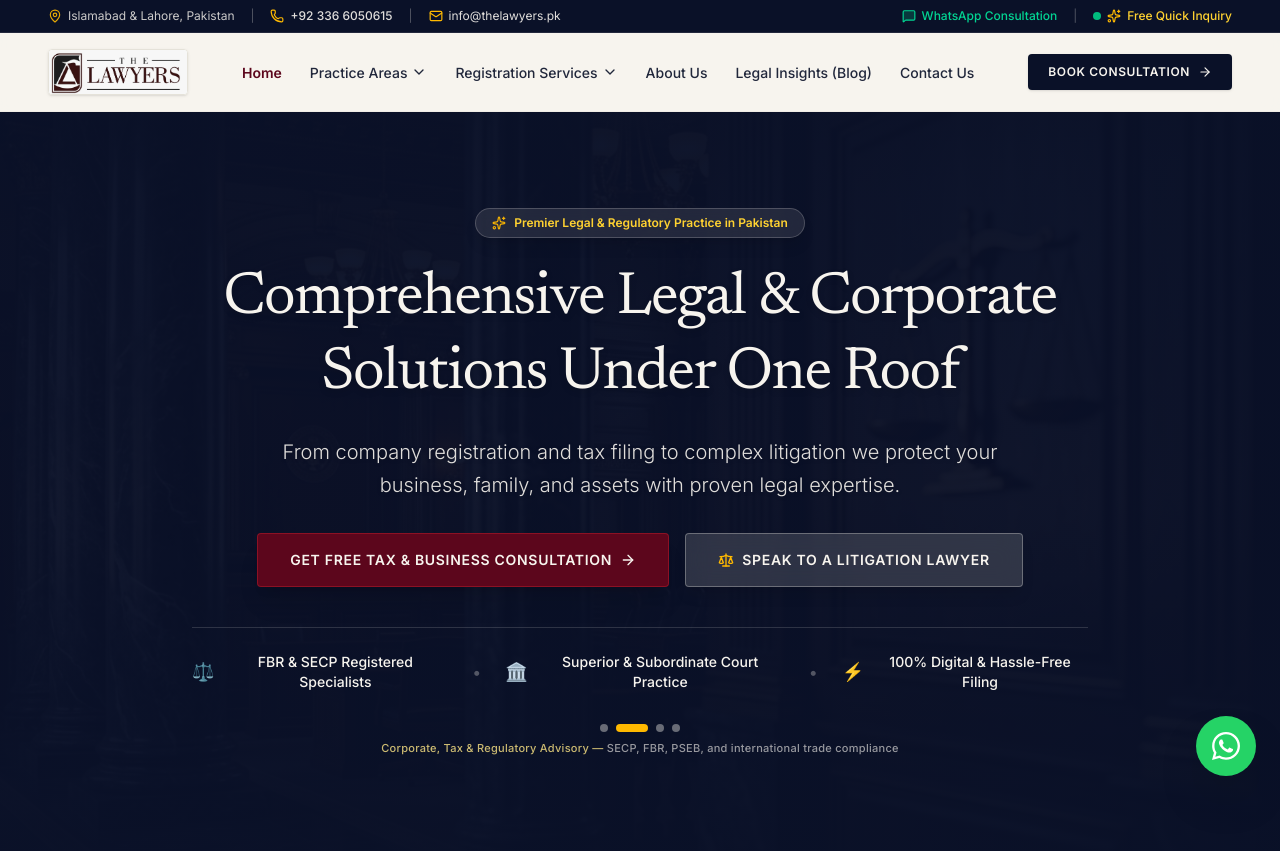
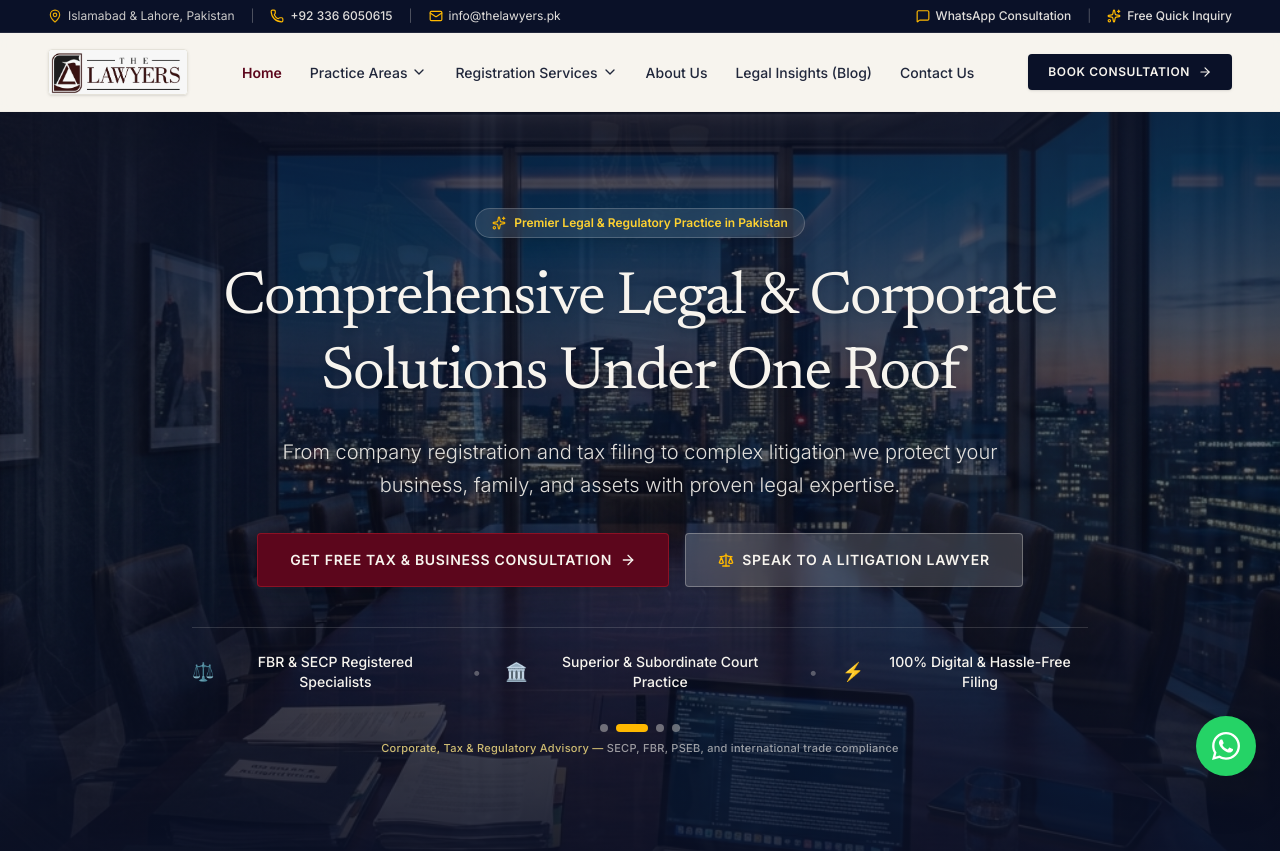
Before and after one commit to FaisalSidd123/thelawyers, a Next.js app: page / in a window 1280 px wide. Shown: the top 851 px of the page. Built offline with nearby package versions, Linux system fonts and the light colour scheme.

Commit message:
Local Badge Issue

```diff
--- a/src/app/page.js
+++ b/src/app/page.js
@@ -95,24 +95,26 @@ export default function Home() {
 
           {/* Dynamic Cross-Fading Premium Background Carousel */}
           <div className="absolute inset-0 z-0 bg-brand-navy overflow-hidden">
-            <AnimatePresence mode="wait">
+            {heroBackgrounds.map((bg, idx) => (
               <motion.div
-                key={bgIndex}
-                initial={{ opacity: 0, scale: 1.08 }}
-                animate={{ opacity: 1, scale: 1 }}
-                exit={{ opacity: 0, scale: 1.02 }}
-                transition={{ duration: 1.4, ease: [0.25, 1, 0.5, 1] }}
-                className="absolute inset-0 w-full h-full"
+                key={idx}
+                initial={false}
+                animate={{
+                  opacity: idx === bgIndex ? 1 : 0,
+                  scale: idx === bgIndex ? 1 : 1.06,
+                }}
+                transition={{ duration: 1.2, ease: 'easeInOut' }}
+                className="absolute inset-0 w-full h-full pointer-events-none"
               >
                 <Image
-                  src={heroBackgrounds[bgIndex].url}
-                  alt={heroBackgrounds[bgIndex].caption}
+                  src={bg.url}
+                  alt={bg.caption}
                   fill
-                  priority
+                  priority={idx === 0}
                   className="object-cover object-center"
                 />
               </motion.div>
-            </AnimatePresence>
+            ))}
 
             {/* Dark Luxury Gradient Overlays for perfect typography contrast */}
             <div className="absolute inset-0 bg-gradient-to-b from-brand-navy/70 via-brand-navy/40 to-brand-navy/85" />
--- a/src/components/Reviews.jsx
+++ b/src/components/Reviews.jsx
@@ -24,7 +24,7 @@ const initialReviews = [
   {
     id: 3,
     name: 'Shahid Mustafa Mastoi',
-    badge: 'Local Guide',
+    badge: 'Verified Google Review',
     rating: 5,
     text: 'I highly recommend The Lawyers for their professional and reliable legal services. They have successfully handled my company registration, annual renewals, FBR matters, and other legal requirements with great efficiency. Their team is top notch.',
     date: '2 months ago'
@@ -168,7 +168,7 @@ const initialReviews = [
   {
     id: 21,
     name: 'Rana Arslan Ali Khan',
-    badge: 'Local Guide',
+    badge: 'Verified Google Review',
     rating: 5,
     text: 'Very Good Experience They are very professional and also guide me accordingly',
     date: '2 months ago'
@@ -208,7 +208,7 @@ const initialReviews = [
   {
     id: 26,
     name: 'Sukoon Tea',
-    badge: 'Local Guide',
+    badge: 'Verified Google Review',
     rating: 5,
     text: 'Outstanding support and clear guidance for entity setup.',
     date: '2 months ago'
--- a/src/components/TopBar.jsx
+++ b/src/components/TopBar.jsx
@@ -2,31 +2,21 @@
 
 import { MapPin, Phone, Mail, MessageSquare, Sparkles } from 'lucide-react';
 
-export default function TopBar({ onOpenInquiry }) {
-  const handleInquiryClick = () => {
-    if (onOpenInquiry) {
-      onOpenInquiry();
-    } else {
-      window.open(
-        'https://wa.me/923366050615?text=Hello%20The%20Lawyers%2C%20I%20would%20like%20to%20make%20a%20Free%20Quick%20Inquiry%20regarding%20your%20legal%20services.',
-        '_blank'
-      );
-    }
-  };
-
+export default function TopBar() {
   return (
     <div className="bg-brand-navy text-brand-paper/90 text-xs py-2 px-4 md:px-12 border-b border-brand-paper/10 hidden sm:block">
       <div className="max-w-7xl mx-auto flex flex-col sm:flex-row justify-between items-center gap-2">
+
         {/* Top Left Details */}
         <div className="flex items-center gap-4 flex-wrap text-[11px] md:text-xs">
-          <span className="flex items-center gap-1.5 opacity-90 hover:opacity-100 transition-opacity">
+          <span className="flex items-center gap-1.5 opacity-90">
             <MapPin className="w-3.5 h-3.5 text-amber-400 shrink-0" />
-            <span>Islamabad & Lahore, Pakistan</span>
+            <span className="text-brand-paper/90">Islamabad & Lahore, Pakistan</span>
           </span>
           <span className="hidden md:inline text-brand-paper/30">|</span>
           <a
             href="tel:+923366050615"
-            className="flex items-center gap-1.5 hover:text-amber-300 transition-colors font-medium"
+            className="flex items-center gap-1.5 text-brand-paper/90 hover:text-amber-300 transition-colors font-medium"
           >
             <Phone className="w-3.5 h-3.5 text-amber-400 shrink-0" />
             <span>+92 336 6050615</span>
@@ -34,7 +24,7 @@ export default function TopBar({ onOpenInquiry }) {
           <span className="hidden md:inline text-brand-paper/30">|</span>
           <a
             href="mailto:info@thelawyers.pk"
-            className="flex items-center gap-1.5 hover:text-amber-300 transition-colors"
+            className="flex items-center gap-1.5 text-brand-paper/90 hover:text-amber-300 transition-colors"
           >
             <Mail className="w-3.5 h-3.5 text-amber-400 shrink-0" />
             <span>info@thelawyers.pk</span>
@@ -47,21 +37,23 @@ export default function TopBar({ onOpenInquiry }) {
             href="https://wa.me/923366050615?text=Hello%2C%20I%20would%20like%20a%20legal%20consultation."
             target="_blank"
             rel="noopener noreferrer"
-            className="flex items-center gap-1.5 text-emerald-400 hover:text-emerald-300 font-medium transition-colors"
+            className="flex items-center gap-1.5 text-brand-paper/90 hover:text-amber-300 font-medium transition-colors"
           >
-            <MessageSquare className="w-3.5 h-3.5 text-emerald-400 fill-emerald-400/20 shrink-0" />
+            <MessageSquare className="w-3.5 h-3.5 text-amber-400 shrink-0" />
             <span>WhatsApp Consultation</span>
           </a>
           <span className="text-brand-paper/30">|</span>
-          <button
-            onClick={handleInquiryClick}
-            className="flex items-center gap-1.5 text-amber-300 hover:text-amber-200 font-medium transition-colors cursor-pointer"
+          <a
+            href="https://wa.me/923366050615?text=Hello%20The%20Lawyers%2C%20I%20would%20like%20to%20make%20a%20Free%20Quick%20Inquiry%20regarding%20your%20legal%20services."
+            target="_blank"
+            rel="noopener noreferrer"
+            className="flex items-center gap-1.5 text-brand-paper/90 hover:text-amber-300 font-medium transition-colors"
           >
-            <span className="w-2 h-2 rounded-full bg-emerald-500 animate-pulse" />
             <Sparkles className="w-3.5 h-3.5 text-amber-400 shrink-0" />
             <span>Free Quick Inquiry</span>
-          </button>
+          </a>
         </div>
+
       </div>
     </div>
   );
```
